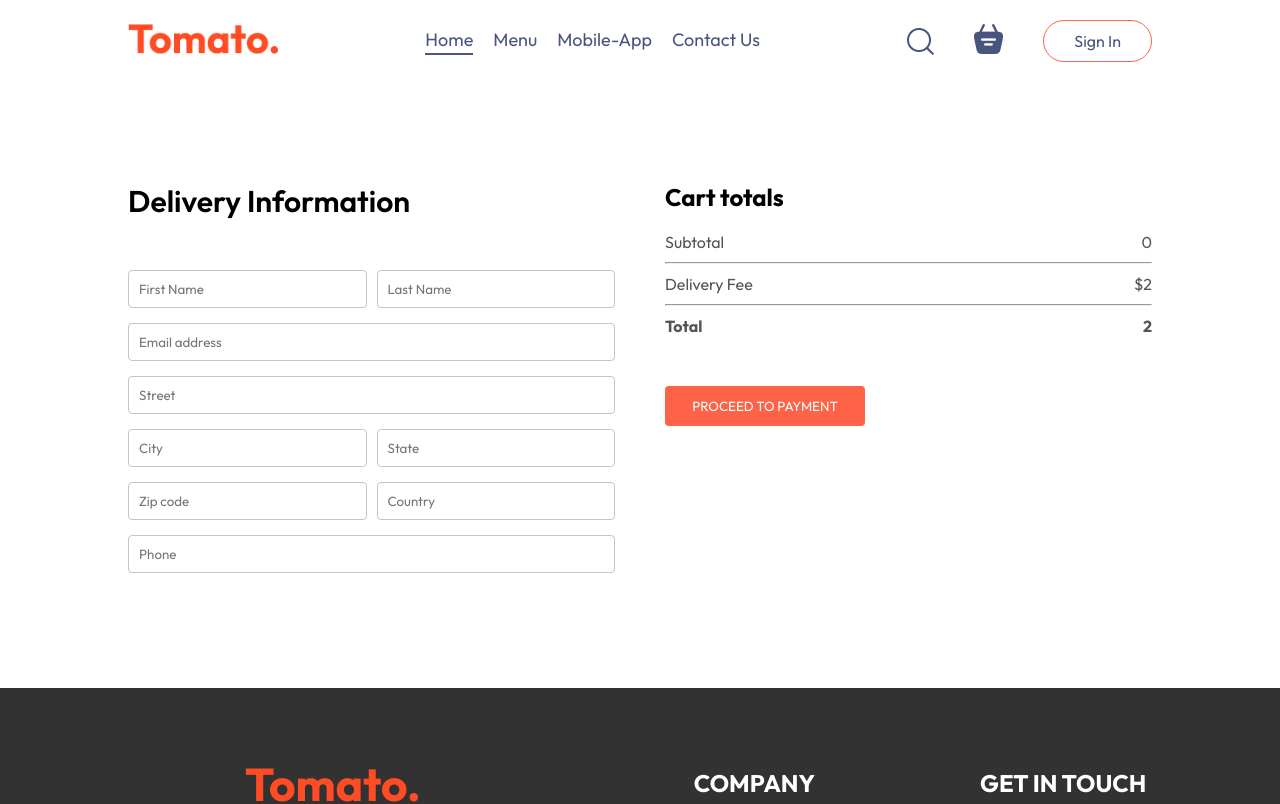
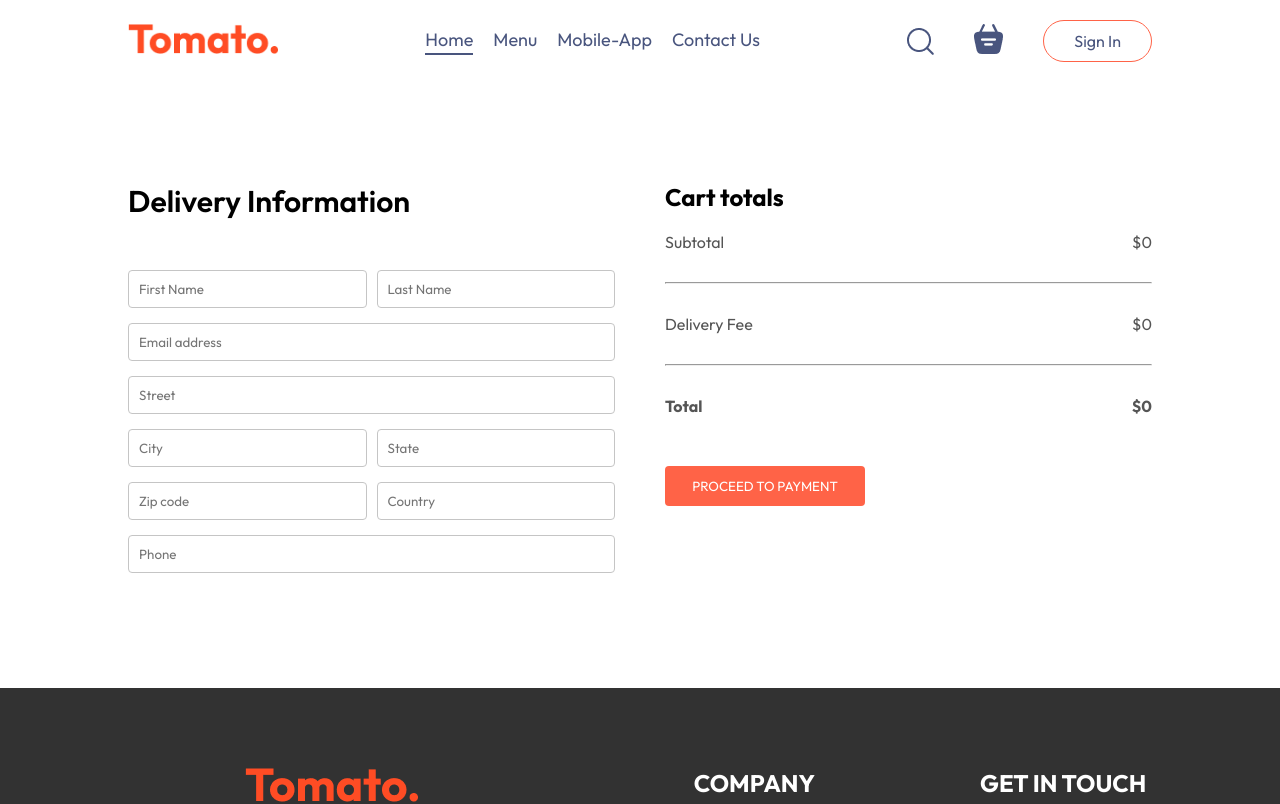
Before and after one commit to akhssm/Food-Delivery, a React (Vite) app in the folder frontend/: page /order in a window 1280 px wide. Shown: the top 804 px of the page. Built offline with nearby package versions, Linux system fonts and the light colour scheme.

Commit message:
Removed delivery charage error

```diff
--- a/frontend/src/pages/Cart/Cart.jsx
+++ b/frontend/src/pages/Cart/Cart.jsx
@@ -127,17 +127,17 @@ const Cart = () => {
           <div>
             <div className="cart-total-details">
               <p>Subtotal</p>
-              <p>{getTotalCartAmount()}</p>
+              <p>${getTotalCartAmount()}</p>
             </div>
             <hr />
             <div className="cart-total-details">
               <p>Delivery Fee</p>
-              <p>{2}</p>
+              <p>${getTotalCartAmount()===0?0:getTotalCartAmount()+2}</p>
             </div>
             <hr />
             <div className="cart-total-details">
               <b>Total</b>
-              <b>{getTotalCartAmount() + 2}</b>
+              <b>${getTotalCartAmount()===0?0:getTotalCartAmount()+2}</b>
             </div>
           </div>
           <button onClick={() => navigate('/order')}>PROCEED TO CHECKOUT</button>
--- a/frontend/src/pages/PlaceOrder/PlaceOrder.jsx
+++ b/frontend/src/pages/PlaceOrder/PlaceOrder.jsx
@@ -29,21 +29,19 @@ const PlaceOrder = () => {
       <div className='place-order-right'>
       <div className="cart-total">
                     <h2>Cart totals</h2>
-                    <div>
                     <div className="cart-total-details">
                             <p>Subtotal</p>
-                        <p>{getTotalCartAmount()}</p>
+                            <p>${getTotalCartAmount()}</p>
                         </div>
                         <hr />
                         <div className="cart-total-details">
                             <p>Delivery Fee</p>
-                          <p>${2}</p>
+                            <p>${getTotalCartAmount()===0?0:getTotalCartAmount()+2}</p>
                         </div>
                         <hr />
                         <div className="cart-total-details">
                             <b>Total</b>
-                        <b>{getTotalCartAmount()+2}</b>
-                      </div>
+                            <b>${getTotalCartAmount()===0?0:getTotalCartAmount()+2}</b>
                         </div>
                     <button>PROCEED TO PAYMENT</button>
                 </div>
```
Lines whose indentation alone changed are shown as unchanged.
